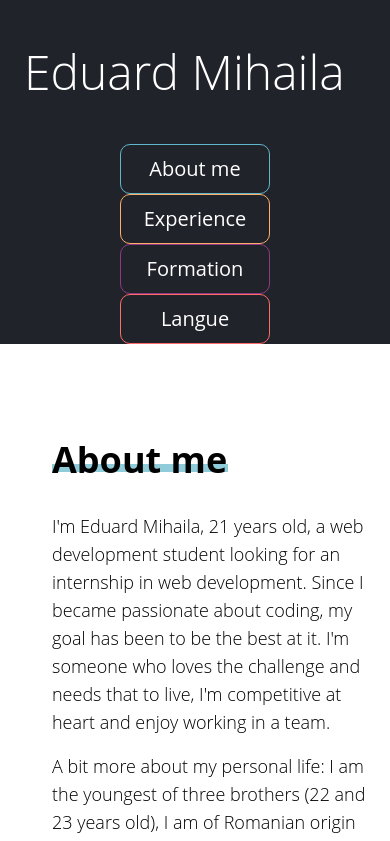
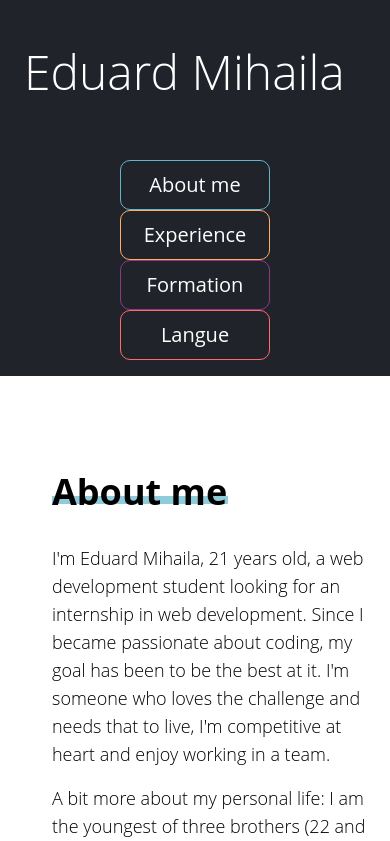
Before and after one commit to meduard11/eduard-cv, a React (Create React App) app: page / in a window 390 px wide. Shown: the top 841 px of the page. Built offline with nearby package versions, Linux system fonts and the light colour scheme.

Commit message:
fixed totally

```diff
--- a/src/components/NavBar.jsx
+++ b/src/components/NavBar.jsx
@@ -25,7 +25,7 @@ export const NavBar = () => {
         <div className="m-12 mx-6 text-5xl font-light text-center">
           Eduard Mihaila
         </div>
-        <div className="lg:flex mx-auto lg:mr-12 md:mr-12 sm:mr-0 md:flex-wrap">
+        <div className="lg:flex mx-auto lg:mr-12 md:mr-12 sm:mr-0 md:flex-wrap mt-4 mb-4">
           <NavBarItem
             color={BLUE}
             desc="About me"
```
